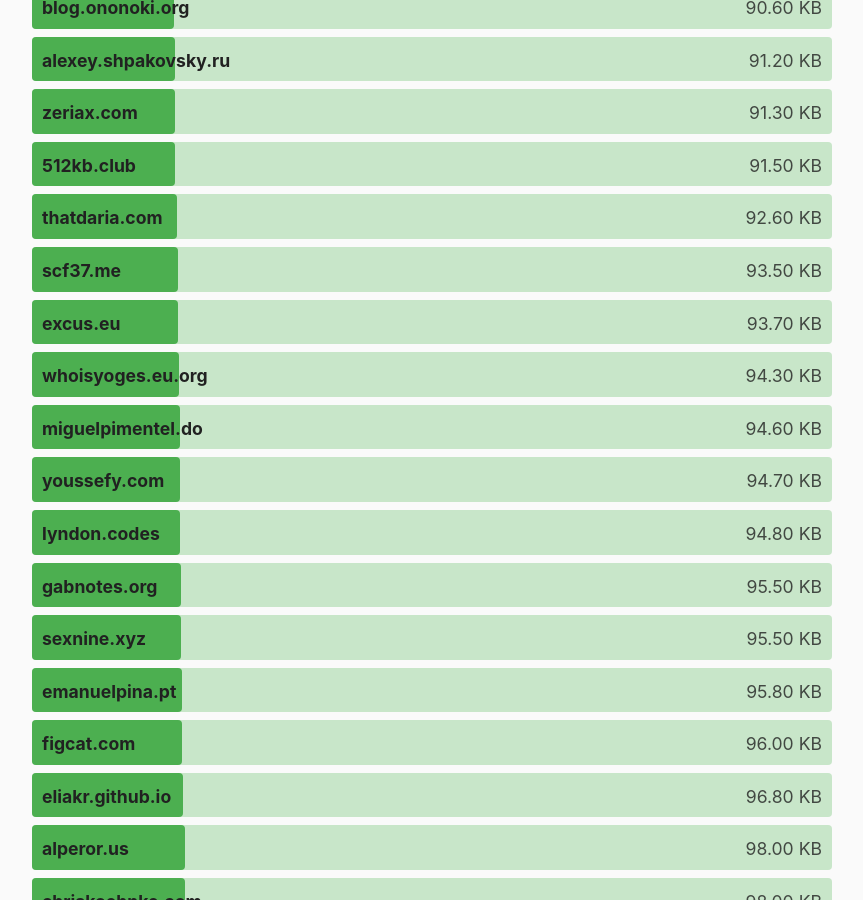
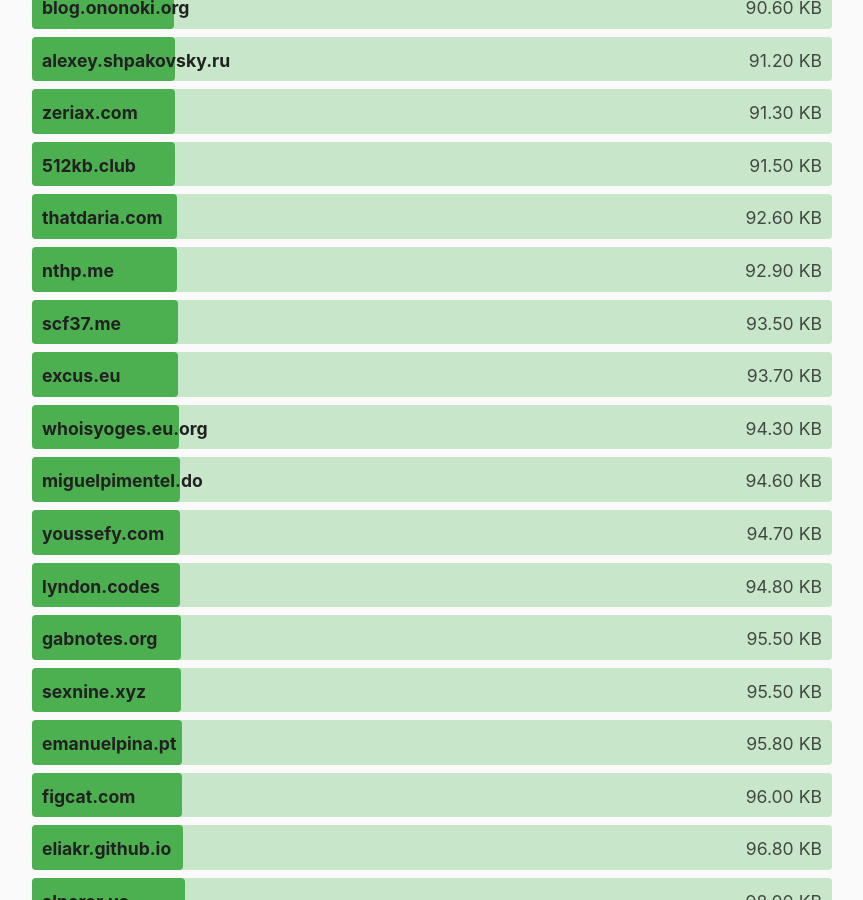
Before and after one commit to kevquirk/512kb.club, a Jekyll site: the page built from index.md, in a window 1280 px wide and 900 px high, scrolled down 21940 px. Shown: the whole window, without its empty margins (208-1071 px from the left). Built offline with Jekyll 4.4.1, drawn with Linux system fonts in a browser that asks for light colours.

Commit message:
added site

```diff
--- a/_data/sites.yml
+++ b/_data/sites.yml
@@ -2188,6 +2188,11 @@
   size: 9.8
   last_checked: 2022-04-26
 
+- domain: nthp.me
+  url: https://nthp.me
+  size: 92.9
+  last_checked: 2023-12-29
+
 - domain: nayuki.io
   url: https://www.nayuki.io/
   size: 426
```
